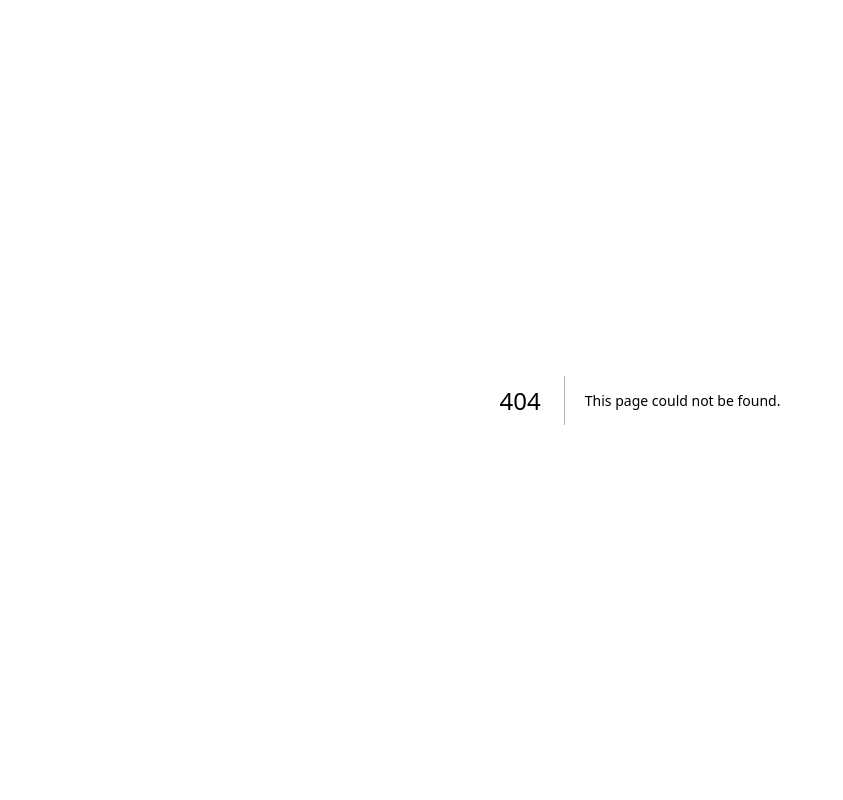
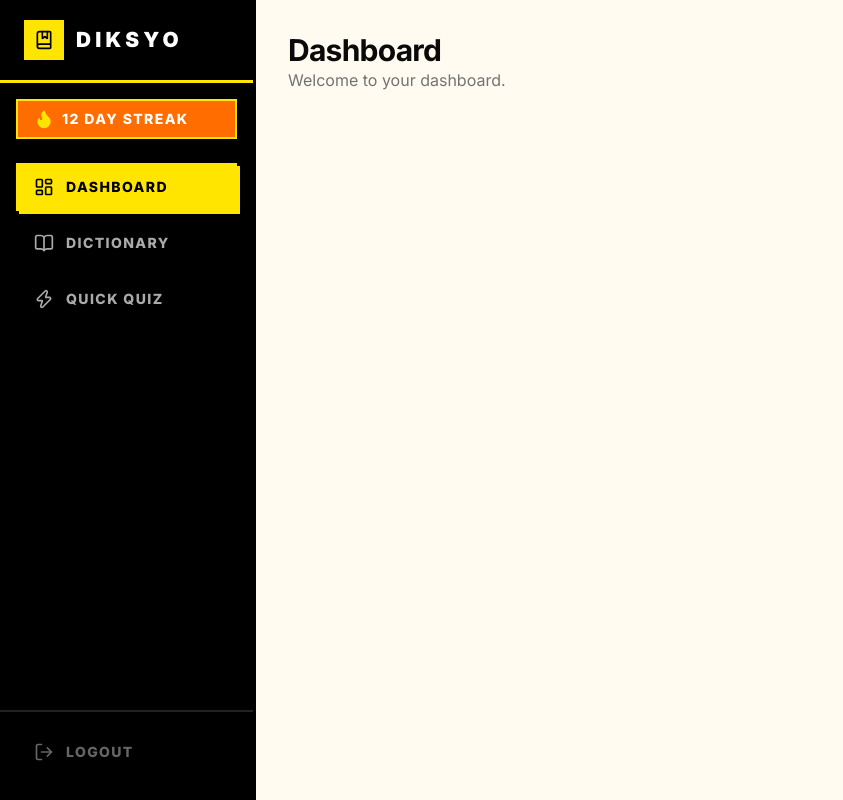
Before and after one commit to tsunsan/diksyo, a Next.js app: page /home/dashboard in a window 1280 px wide. Before the commit this address had no page. Shown: the whole page, without its empty margins (0-843 px from the left). Built offline with nearby package versions, Linux system fonts and the light colour scheme.

Commit message:
style(sidebar): new sidebar

```diff
--- /dev/null
+++ b/app/home/dashboard/page.tsx
@@ -0,0 +1,8 @@
+export default function DashboardPage() {
+  return (
+    <div>
+      <h1 className="text-3xl font-bold tracking-tight">Dashboard</h1>
+      <p className="text-muted-foreground">Welcome to your dashboard.</p>
+    </div>
+  );
+}
--- /dev/null
+++ b/app/home/layout.tsx
@@ -0,0 +1,11 @@
+import { AppSidebar } from "@/components/app-sidebar";
+
+export default function RootLayout({
+  children,
+}: {
+  children: React.ReactNode;
+}) {
+  // This layout wraps pages inside the /home route segment.
+  // The AppSidebar is a client component that provides the navigation and overall structure.
+  return <AppSidebar>{children}</AppSidebar>;
+}
--- /dev/null
+++ b/components/app-sidebar.tsx
@@ -0,0 +1,127 @@
+"use client";
+
+import { usePathname } from "next/navigation";
+import Link from "next/link";
+import {
+  BookOpen,
+  Zap,
+  LayoutDashboard,
+  LogOut,
+  BookMarked,
+  Menu,
+  X,
+  Flame,
+} from "lucide-react";
+import { useState } from "react";
+import { logout } from "@/app/actions/auth";
+
+const navItems = [
+  // These links assume your authenticated routes will live under `/home/*`.
+  // You would then create pages like `/app/home/dashboard/page.tsx`.
+  { href: "/home/dashboard", icon: LayoutDashboard, label: "Dashboard" },
+  { href: "/home/dictionary", icon: BookOpen, label: "Dictionary" },
+  { href: "/home/quiz", icon: Zap, label: "Quick Quiz" },
+];
+
+export function AppSidebar({ children }: { children: React.ReactNode }) {
+  const pathname = usePathname();
+  const [mobileOpen, setMobileOpen] = useState(false);
+
+  return (
+    <div className="min-h-screen flex bg-[#FFFBF0]">
+      {/* Sidebar */}
+      <aside
+        className={`fixed inset-y-0 left-0 z-40 flex flex-col w-64 bg-black border-r-[3px] border-black transition-transform duration-200
+          ${mobileOpen ? "translate-x-0" : "-translate-x-full"} lg:translate-x-0 lg:static lg:inset-auto`}
+      >
+        {/* Logo */}
+        <div className="flex items-center gap-3 px-6 py-5 border-b-[3px] border-[#FFE500]">
+          <div className="w-10 h-10 bg-[#FFE500] border-[2px] border-[#FFE500] flex items-center justify-center">
+            <BookMarked className="w-5 h-5 text-black" />
+          </div>
+          <span
+            className="text-white tracking-[0.2em] uppercase"
+            style={{ fontWeight: 900, fontSize: "1.3rem" }}
+          >
+            DIKSYO
+          </span>
+        </div>
+
+        {/* Streak pill */}
+        <div className="mx-4 mt-4 flex items-center gap-2 bg-[#FF6D00] border-[2px] border-[#FFE500] px-4 py-2">
+          <Flame className="w-5 h-5 text-[#FFE500]" fill="#FFE500" />
+          <span className="text-white text-sm uppercase tracking-widest" style={{ fontWeight: 800 }}>
+            12 DAY STREAK
+          </span>
+        </div>
+
+        {/* Nav */}
+        <nav className="flex-1 px-4 py-6 flex flex-col gap-2">
+          {navItems.map(({ href, icon: Icon, label }) => {
+            const isActive = pathname.startsWith(href);
+            return (
+              <Link
+                key={href}
+                href={href}
+                onClick={() => setMobileOpen(false)}
+                className={`flex items-center gap-3 px-4 py-3 border-[2px] transition-all duration-100 uppercase tracking-widest text-sm
+                ${
+                  isActive
+                    ? "bg-[#FFE500] border-[#FFE500] text-black shadow-[3px_3px_0_#FFE500]"
+                    : "border-transparent text-[#aaa] hover:bg-[#1a1a1a] hover:border-[#FFE500] hover:text-[#FFE500]"
+                }`}
+                style={{ fontWeight: 800 }}
+              >
+                <Icon className="w-5 h-5" />
+                {label}
+              </Link>
+            );
+          })}
+        </nav>
+
+        {/* Bottom */}
+        <div className="px-4 pb-6 border-t-[2px] border-[#222] pt-4">
+          <form action={logout}>
+            <button
+              type="submit"
+              className="w-full flex items-center gap-3 px-4 py-3 border-[2px] border-transparent text-[#666] hover:border-red-500 hover:text-red-400 transition-all uppercase tracking-widest text-sm"
+              style={{ fontWeight: 800 }}
+            >
+              <LogOut className="w-5 h-5" />
+              LOGOUT
+            </button>
+          </form>
+        </div>
+      </aside>
+
+      {/* Mobile overlay */}
+      {mobileOpen && (
+        <div
+          className="fixed inset-0 bg-black/60 z-30 lg:hidden"
+          onClick={() => setMobileOpen(false)}
+        />
+      )}
+
+      {/* Main */}
+      <div className="flex-1 flex flex-col min-w-0">
+        {/* Mobile topbar */}
+        <header className="lg:hidden flex items-center justify-between px-4 py-3 bg-black border-b-[3px] border-[#FFE500]">
+          <span
+            className="text-white tracking-[0.2em] uppercase"
+            style={{ fontWeight: 900, fontSize: "1.2rem" }}
+          >
+            DIKSYO
+          </span>
+          <button
+            onClick={() => setMobileOpen(!mobileOpen)}
+            className="text-white p-1"
+          >
+            {mobileOpen ? <X className="w-6 h-6" /> : <Menu className="w-6 h-6" />}
+          </button>
+        </header>
+
+        <main className="flex-1 overflow-auto p-4 lg:p-8">{children}</main>
+      </div>
+    </div>
+  );
+}
```
